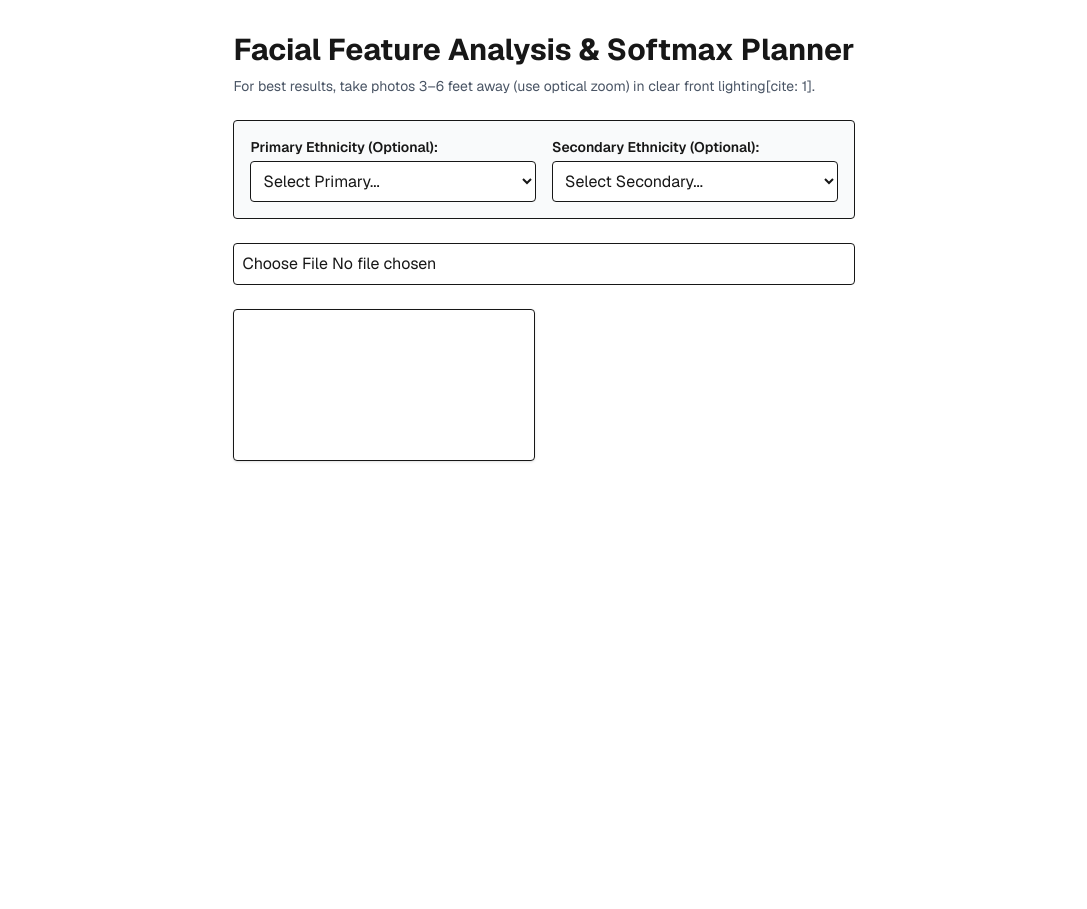
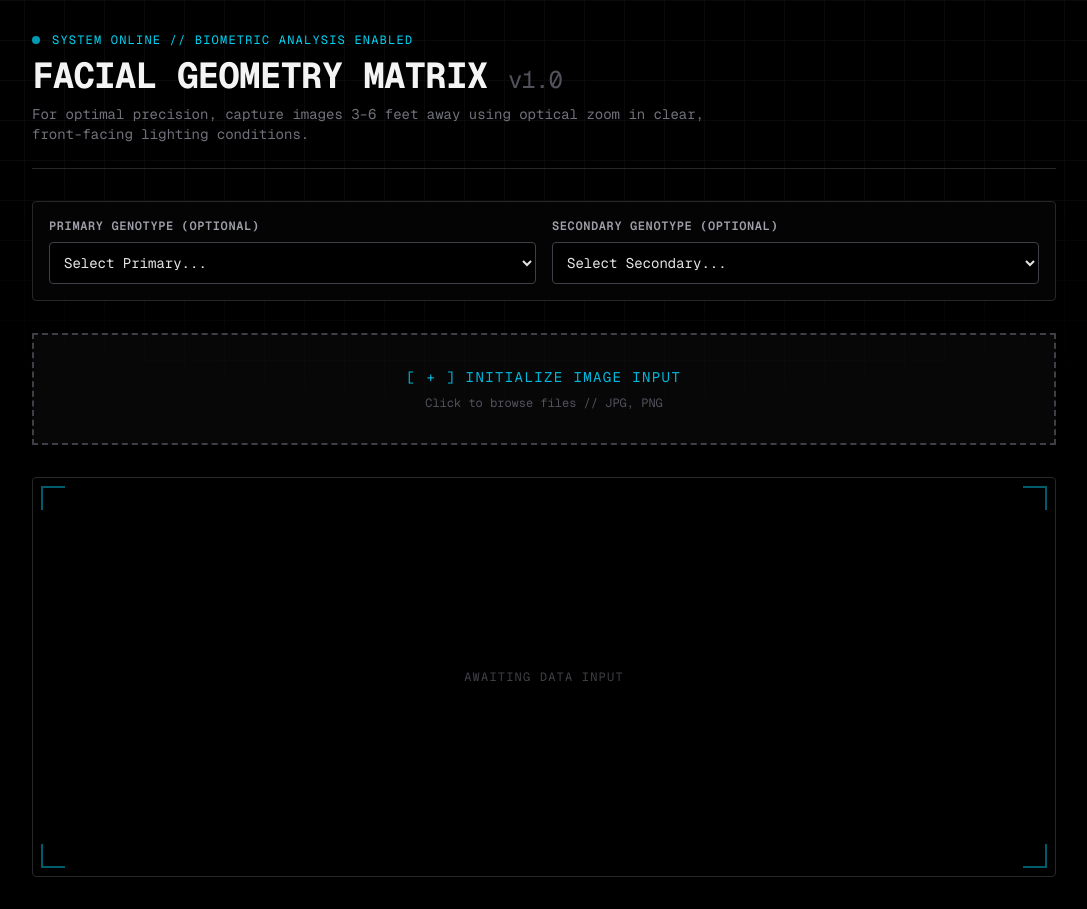
Before and after one commit to nsuzu72/sftmax, a Next.js app: page / in a window 1280 px wide. Shown: the whole page, without its empty margins (96-1183 px from the left). Before the commit the page ends 800 px from the top, so only its background shows below. Built offline with nearby package versions, Linux system fonts and the light colour scheme.

Commit message:
Update page.tsx

```diff
--- a/app/page.tsx
+++ b/app/page.tsx
@@ -22,6 +22,7 @@ export default function Home() {
   const [primaryEthnicity, setPrimaryEthnicity] = useState<string>('');
   const [secondaryEthnicity, setSecondaryEthnicity] = useState<string>('');
   const [results, setResults] = useState<SoftmaxRecommendation[]>([]);
+  const [error, setError] = useState<string>('');
   const canvasRef = useRef<HTMLCanvasElement | null>(null);
 
   const handleImageUpload = async (e: React.ChangeEvent<HTMLInputElement>) => {
@@ -30,6 +31,7 @@ export default function Home() {
 
     setLoading(true);
     setResults([]);
+    setError('');
 
     const img = new Image();
     img.src = URL.createObjectURL(file);
@@ -41,14 +43,15 @@ export default function Home() {
     const ctx = canvas.getContext('2d')!;
     ctx.drawImage(img, 0, 0);
 
+    try {
       const { faceLandmarker } = await initModels();
       const landmarkResult = faceLandmarker.detect(img);
 
       if (landmarkResult.faceLandmarks.length > 0) {
         const landmarks = landmarkResult.faceLandmarks[0];
 
-      // Draw Landmark Overlay
-      ctx.fillStyle = '#00FF00';
+        // Draw Landmark Overlay - Neon Cyan for Scientific Vibe
+        ctx.fillStyle = '#22d3ee'; // cyan-400
         landmarks.forEach((pt: any) => {
           ctx.beginPath();
           ctx.arc(pt.x * canvas.width, pt.y * canvas.height, 2, 0, 2 * Math.PI);
@@ -60,27 +63,44 @@ export default function Home() {
         const recommendations = evaluateFacialMetrics(landmarks, selectedEthnicities);
         setResults(recommendations);
       } else {
-      alert('No facial landmarks detected. Try a clear front-facing photo.');
+        setError('NO FACIAL LANDMARKS DETECTED. TRY A CLEAR FRONT-FACING PHOTO.');
       }
-
+    } catch (err) {
+      setError('SYSTEM ERROR: ANALYSIS MODULE FAILED TO EXECUTE.');
+    } finally {
       setLoading(false);
+    }
   };
 
   return (
-    <main className="p-8 max-w-4xl mx-auto font-sans">
-      <h1 className="text-3xl font-bold mb-2">Facial Feature Analysis & Softmax Planner</h1>
-      <p className="text-gray-600 mb-6 text-sm">
-        For best results, take photos 3–6 feet away (use optical zoom) in clear front lighting[cite: 1].
+    <main className="min-h-screen bg-black text-zinc-300 font-mono p-4 md:p-8 relative overflow-hidden">
+      {/* Background Grid Effect */}
+      <div className="absolute inset-0 bg-[linear-gradient(to_right,#1a1a1a_1px,transparent_1px),linear-gradient(to_bottom,#1a1a1a_1px,transparent_1px)] bg-[size:40px_40px] [mask-image:radial-gradient(ellipse_80%_50%_at_50%_0%,#000_60%,transparent_100%)] opacity-40 pointer-events-none"></div>
+
+      <div className="max-w-5xl mx-auto relative z-10 space-y-8">
+
+        {/* Header Section */}
+        <header className="border-b border-zinc-800 pb-6">
+          <div className="flex items-center gap-3 text-cyan-400 text-xs tracking-widest mb-2">
+            <span className="h-2 w-2 bg-cyan-400 rounded-full animate-pulse"></span>
+            SYSTEM ONLINE // BIOMETRIC ANALYSIS ENABLED
+          </div>
+          <h1 className="text-3xl md:text-4xl font-bold text-zinc-100 tracking-tight">
+            FACIAL GEOMETRY MATRIX <span className="text-zinc-600 font-normal text-2xl">v1.0</span>
+          </h1>
+          <p className="text-zinc-500 mt-2 text-sm max-w-2xl">
+            For optimal precision, capture images 3–6 feet away using optical zoom in clear, front-facing lighting conditions.
           </p>
+        </header>
 
-      {/* Ethnicity Dropdown Selectors */}
-      <div className="grid grid-cols-1 md:grid-cols-2 gap-4 mb-6 bg-gray-50 p-4 rounded border">
+        {/* Configuration Panel */}
+        <section className="grid grid-cols-1 md:grid-cols-2 gap-4 border border-zinc-800 bg-zinc-950/50 backdrop-blur-sm p-4 rounded-sm">
           <div>
-          <label className="block text-sm font-semibold mb-1">Primary Ethnicity (Optional):</label>
+            <label className="block text-xs font-semibold mb-2 text-zinc-400 uppercase tracking-wider">Primary Genotype (Optional)</label>
             <select
               value={primaryEthnicity}
               onChange={(e) => setPrimaryEthnicity(e.target.value)}
-            className="w-full border p-2 rounded bg-white"
+              className="w-full bg-black border border-zinc-700 p-2.5 rounded-sm text-sm text-zinc-200 focus:border-cyan-500 focus:outline-none transition-colors"
             >
               <option value="">Select Primary...</option>
               {ETHNICITIES.map((eth) => (
@@ -90,11 +110,11 @@ export default function Home() {
           </div>
 
           <div>
-          <label className="block text-sm font-semibold mb-1">Secondary Ethnicity (Optional):</label>
+            <label className="block text-xs font-semibold mb-2 text-zinc-400 uppercase tracking-wider">Secondary Genotype (Optional)</label>
             <select
               value={secondaryEthnicity}
               onChange={(e) => setSecondaryEthnicity(e.target.value)}
-            className="w-full border p-2 rounded bg-white"
+              className="w-full bg-black border border-zinc-700 p-2.5 rounded-sm text-sm text-zinc-200 focus:border-cyan-500 focus:outline-none transition-colors"
             >
               <option value="">Select Secondary...</option>
               {ETHNICITIES.map((eth) => (
@@ -102,38 +122,97 @@ export default function Home() {
               ))}
             </select>
           </div>
+        </section>
+
+        {/* Custom File Upload */}
+        <section>
+          <label htmlFor="file-upload" className="cursor-pointer block w-full border-2 border-dashed border-zinc-700 hover:border-cyan-500 bg-zinc-900/30 hover:bg-cyan-950/10 p-8 text-center transition-colors group">
+            <div className="text-cyan-500 text-sm tracking-widest uppercase group-hover:text-cyan-400">
+              [ + ] Initialize Image Input
+            </div>
+            <div className="text-zinc-600 text-xs mt-2">Click to browse files // JPG, PNG</div>
+            <input id="file-upload" type="file" accept="image/*" onChange={handleImageUpload} className="hidden" />
+          </label>
+        </section>
+
+        {/* Error State */}
+        {error && (
+          <div className="border border-red-900 bg-red-950/50 text-red-400 p-4 rounded-sm flex items-center gap-3 text-sm">
+            <span className="text-lg">⚠</span>
+            <span className="font-bold tracking-wide">{error}</span>
+          </div>
+        )}
+
+        {/* Loading State */}
+        {loading && (
+          <div className="border border-cyan-900 bg-cyan-950/50 text-cyan-400 p-4 rounded-sm flex items-center gap-3 text-sm animate-pulse">
+            <span className="h-3 w-3 bg-cyan-500 rounded-full"></span>
+            PROCESSING GEOMETRY // EXTRACTING LANDMARKS...
+          </div>
+        )}
+
+        {/* Viewport / Canvas */}
+        <section className="relative border border-zinc-800 bg-black p-4 rounded-sm min-h-[400px] flex items-center justify-center">
+          {/* Targeting Reticle Corners */}
+          <div className="absolute top-2 left-2 w-6 h-6 border-t-2 border-l-2 border-cyan-500/50"></div>
+          <div className="absolute top-2 right-2 w-6 h-6 border-t-2 border-r-2 border-cyan-500/50"></div>
+          <div className="absolute bottom-2 left-2 w-6 h-6 border-b-2 border-l-2 border-cyan-500/50"></div>
+          <div className="absolute bottom-2 right-2 w-6 h-6 border-b-2 border-r-2 border-cyan-500/50"></div>
+
+          <canvas ref={canvasRef} className="max-w-full h-auto object-contain" />
+
+          {!loading && results.length === 0 && !error && (
+            <div className="absolute text-zinc-700 text-xs tracking-widest pointer-events-none">
+              AWAITING DATA INPUT
+            </div>
+          )}
+        </section>
+
+        {/* Results Section */}
+        {results.length > 0 && (
+          <section className="space-y-6">
+            <h2 className="text-xl font-bold text-zinc-100 border-l-4 border-cyan-500 pl-3 uppercase tracking-widest">
+              Diagnostic Output
+            </h2>
+
+            <div className="grid grid-cols-1 md:grid-cols-2 gap-4">
+              {results.map((res, idx) => (
+                <div key={idx} className="border border-zinc-800 bg-zinc-950/50 p-5 rounded-sm hover:border-zinc-700 transition-colors">
+                  <div className="flex justify-between items-start mb-3 pb-3 border-b border-zinc-800">
+                    <h3 className="text-lg font-bold text-cyan-400 uppercase tracking-wide">
+                      {res.feature}
+                    </h3>
+                    <span className="text-xs text-zinc-600 font-mono pt-1">
+                      ID: {String(idx + 1).padStart(3, '0')}
+                    </span>
                   </div>
 
-      <input
-        type="file"
-        accept="image/*"
-        onChange={handleImageUpload}
-        className="mb-6 block border p-2 rounded w-full"
-      />
-
-      {loading && <p className="text-blue-600 font-semibold mb-4">Analyzing facial geometry...</p>}
-
-      <div className="relative mb-6">
-        <canvas ref={canvasRef} className="max-w-full border rounded shadow" />
+                  <div className="space-y-2 text-xs mb-4">
+                    <p className="text-zinc-500">
+                      <span className="text-zinc-600">TARGET AREA:</span> {res.targetArea}
+                    </p>
+                    <p className="text-zinc-400">
+                      <span className="text-zinc-600">METRIC:</span> {res.measuredMetric}
+                    </p>
                   </div>
 
-      {results.length > 0 && (
-        <div className="space-y-4">
-          <h2 className="text-2xl font-bold">Recommended Softmax Protocols</h2>
-          {results.map((res, idx) => (
-            <div key={idx} className="border p-4 rounded bg-white shadow-sm">
-              <h3 className="text-lg font-bold text-red-600">{res.feature}</h3>
-              <p className="text-sm text-gray-500">Target Area: {res.targetArea}</p>
-              <p className="text-sm font-semibold my-1">Analysis: {res.measuredMetric}</p>
-              <ul className="list-disc pl-5 mt-2 space-y-1 text-sm text-gray-800">
+                  <div className="mt-2">
+                    <p className="text-zinc-500 text-xs uppercase tracking-wider mb-2">Recommended Protocols:</p>
+                    <ul className="space-y-2 text-sm text-zinc-300">
                       {res.recommendedRoutines.map((routine, rIdx) => (
-                  <li key={rIdx}>{routine}</li>
+                        <li key={rIdx} className="flex items-start gap-2 bg-black/40 p-2 border-l-2 border-zinc-700">
+                          <span className="text-cyan-500 mt-0.5">›</span>
+                          <span>{routine}</span>
+                        </li>
                       ))}
                     </ul>
                   </div>
+                </div>
               ))}
             </div>
+          </section>
         )}
+      </div>
     </main>
   );
 }
```
Lines whose indentation alone changed are shown as unchanged.
